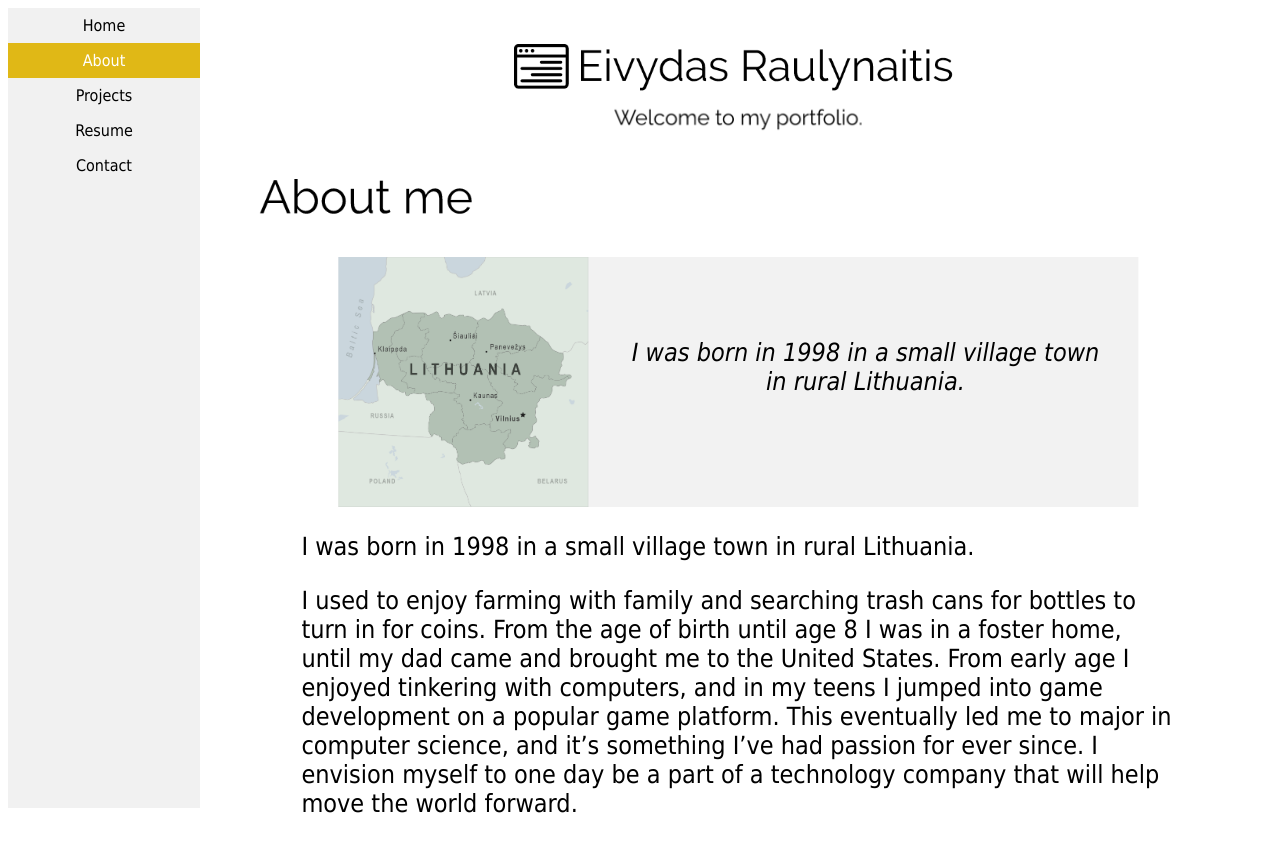
After one commit to eivydas-r/portfolio, a Django app: page /about/ in a window 1280 px wide. The commit adds this page. Run offline with Django 3.2, Linux system fonts and the light colour scheme.

Commit message:
resume screen complete, progress on about

```diff
--- a/portfolio/urls.py
+++ b/portfolio/urls.py
@@ -5,4 +5,6 @@ from portsite import views
 urlpatterns = [
     url(r'^admin/', admin.site.urls),
 	url(r'^$', views.home, name = 'home'),
+	url(r'^resume/', views.resume, name = 'resume'),
+	url(r'^about/', views.about, name = 'about'),
 ]
--- a/portsite/static/css/style.css
+++ b/portsite/static/css/style.css
@@ -26,6 +26,46 @@ p {
 	width: 50%;
 }
 
+.img1 {
+	display: block;
+	margin-left: 0;
+	width: 250;
+	float: left;
+}
+
+.box1 {
+  width: 800px;
+  height: 250px;
+  border: 0px solid white;
+  padding: 0px;
+  margin: 0px;
+  margin-left: auto;
+  margin-right: auto;
+  text-align: center;
+  background-color: #f2f2f2;
+}
+span {
+  display: inline;
+  vertical-align: text-bottom;
+  line-height: normal;
+}
+
+p.p1 {
+	font-size: 25;
+	font-family: tahoma;
+	font-style: italic;
+	display: block;
+	width: 80%;
+	text-align: center;
+
+	transform: translate(5%, 140%);
+}
+
+/*.boxtext1 {
+	margin-left: 20;
+	float: right;
+}*/
+
 .text1 {
 	display: block;
 	margin-left: auto;
@@ -36,11 +76,17 @@ p {
 
 .text2 {
 	display: block;
+	margin-left: 30;
+	width: 25%;
+	transform: translate(0%, 0%);
+}
+
+.resume {
 	margin-left: auto;
 	margin-right: auto;
-	width: 25%;
-	transform: translate(0%, -70%);
 }
+
+
 
 ul {
   list-style-type: none;
@@ -78,3 +124,63 @@ li a:hover {
 	/*background-color: white;*/
 	width: 85%;
 }
+
+.fade-in {
+  animation: fadeIn ease 3s;
+  -webkit-animation: fadeIn ease 3s;
+  -moz-animation: fadeIn ease 3s;
+  -o-animation: fadeIn ease 3s;
+  -ms-animation: fadeIn ease 3s;
+}
+
+.fade-in2 {
+  animation: fadeIn ease 5s;
+  -webkit-animation: fadeIn ease 5s;
+  -moz-animation: fadeIn ease 5s;
+  -o-animation: fadeIn ease 5s;
+  -ms-animation: fadeIn ease 5s;
+}
+
+@keyframes fadeIn {
+  0% {
+    opacity:0;
+  }
+  100% {
+    opacity:1;
+  }
+}
+
+@-moz-keyframes fadeIn {
+  0% {
+    opacity:0;
+  }
+  100% {
+    opacity:1;
+  }
+}
+
+@-webkit-keyframes fadeIn {
+  0% {
+    opacity:0;
+  }
+  100% {
+    opacity:1;
+  }
+}
+
+@-o-keyframes fadeIn {
+  0% {
+    opacity:0;
+  }
+  100% {
+    opacity:1;
+  }
+}
+
+@-ms-keyframes fadeIn {
+  0% {
+    opacity:0;
+  }
+  100% {
+    opacity:1;
+}
--- /dev/null
+++ b/portsite/templates/about.html
@@ -0,0 +1,45 @@
+{% load static from staticfiles %}
+
+<!-- Hi! If you're reading this then maybe I could make a good fit in your company. I'm currently looking for work, so feel free to contact me for more info!  -Eivydas   -->
+<html>
+	<link rel="stylesheet" type="text/css" href="{% static 'css/style.css' %}"/>
+	<title>Home</title>
+	<body oncontextmenu="return false;">
+		<ul>
+			<li><a href="/">Home</a></li>
+			<li><a href="/about" class="active">About</a></li>
+			<li><a href="/projects">Projects</a></li>
+			<li><a href="/resume">Resume</a></li>
+			<li><a href="/contact">Contact</a></li>
+		</ul>
+
+		<div class="main">
+			<div class="fade-in">
+			   <img src="{% static 'images/logo.png' %}" class="logo">
+			   <img src="{% static 'images/text1.png' %}" class="text1">
+			</div>
+			<div class="fade-in2">
+				<img src="{% static 'images/text2.png' %}" class="text2">
+
+
+
+				<div class="box1">
+					<img src="{% static 'images/map-lithuania.png' %}" class="img1">
+					<!--<div class="boxtext1">-->
+					<span>
+						<p class="p1">I was born in 1998 in a small village town in rural Lithuania.</p>
+					</span>
+				</div>
+
+				<div>
+					<p>I was born in 1998 in a small village town in rural Lithuania.</p>
+				</div>
+
+				<div>
+					<p>I used to enjoy farming with family and searching trash cans for bottles to turn in for coins. From the age of birth until age 8 I was in a foster home, until my dad came and brought me to the United States. From early age I enjoyed tinkering with computers, and in my teens I jumped into game development on a popular game platform. This eventually led me to major in computer science, and it’s something I’ve had passion for ever since. I envision myself to one day be a part of a technology company that will help move the world forward.</p>
+				</div>
+
+			</div>
+		</div>
+	</body>
+</html>
--- a/portsite/views.py
+++ b/portsite/views.py
@@ -8,3 +8,9 @@ def home(request):
 	#return HttpResponse('<p>home view</p>')
 	#projects = Project.objects.all()
 	return render(request, 'home.html')
+
+def resume(request):
+	return render(request, 'resume.html')
+
+def about(request):
+	return render(request, 'about.html')
```
Also changed, not shown: portsite/templates/home.html (+11 -8 lines), portsite/templates/resume.html (added, +21 -0 lines), portsite/static/images/map-lithuania.png (added), 5 other files.
